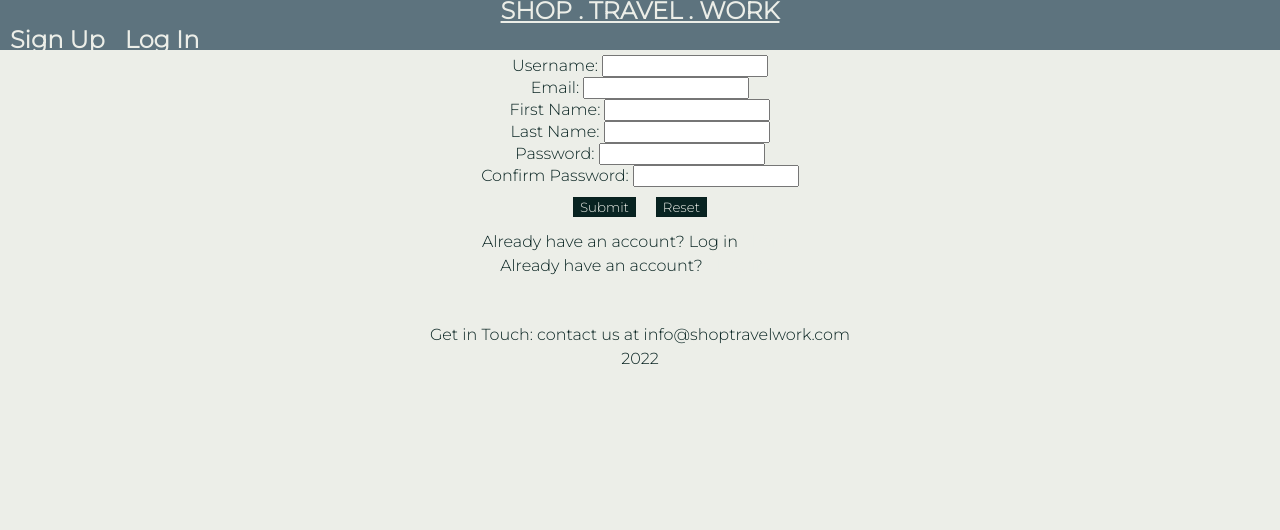
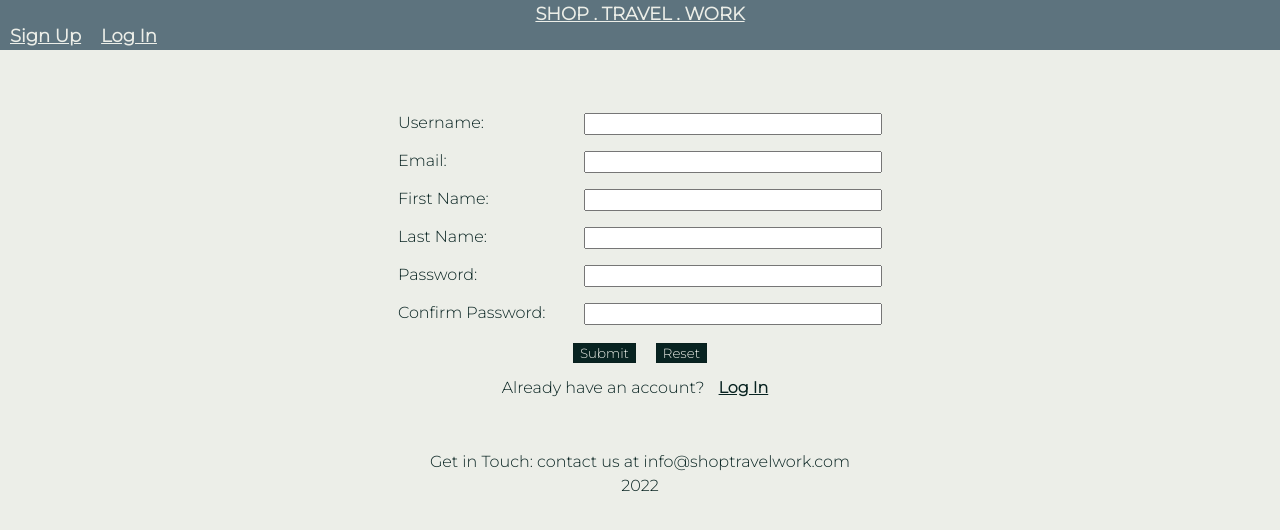
Before and after one commit to pfknight8/shop_travel_work-client, a React (Create React App) app: page /signup in a window 1280 px wide. Shown: the top 530 px of the page. Built offline with nearby package versions, Linux system fonts and the light colour scheme.

Commit message:
Fixed CSS; improved how forms display

```diff
--- a/src/Components/BlogPostForm.jsx
+++ b/src/Components/BlogPostForm.jsx
@@ -3,6 +3,7 @@ import { useState, useEffect } from "react";
 import { useNavigate } from "react-router-dom"
 import { useSelector } from "react-redux";
 import Client from "../Services/api";
+import '../Styles/Form.css'
 
 const BlogPostForm = ({ blogPost }) => {
   const initialForm = blogPost
@@ -59,12 +60,12 @@ const BlogPostForm = ({ blogPost }) => {
   }
 
   return (
-    <div className="post-form">
-      <form onSubmit={handleSubmitPost} onReset={handleReset}>
+    <div id="post-div">
+      <form id="post-form" onSubmit={handleSubmitPost} onReset={handleReset}>
         <div className="form-field">
           <label htmlFor="title">Title: </label>
           <input
-            className="post-input"
+            className="form-input"
             type="text"
             name="title"
             required
@@ -75,7 +76,7 @@ const BlogPostForm = ({ blogPost }) => {
         <div className="form-field">
           <label htmlFor="body">Post Body: </label>
           <textarea
-            className="post-input"
+            className="form-input"
             type="text"
             name="body"
             required
--- a/src/Components/HeaderNav.jsx
+++ b/src/Components/HeaderNav.jsx
@@ -11,15 +11,15 @@ const HeaderNav = () => {
   if (userin) {
     userBtnOpt = (
       <span>
-        <NavLink to={`/profile/${user.id}`}>Profile</NavLink>
-        <NavLink to="/" onClick={LogOut}>Log Out</NavLink>
+        <NavLink className="nav-link" to={`/profile/${user.id}`}>Profile</NavLink>
+        <NavLink className="nav-link" to="/" onClick={LogOut}>Log Out</NavLink>
       </span>
     )
   } else {
     userBtnOpt = (
       <span>
-        <NavLink to="/signup">Sign Up</NavLink>
-        <NavLink to="/login">Log In</NavLink>
+        <NavLink className="nav-link" to="/signup">Sign Up</NavLink>
+        <NavLink className="nav-link" to="/login">Log In</NavLink>
       </span>
       // signup included here temporarily, until appropriate to include the profile page.
     )
@@ -27,10 +27,10 @@ const HeaderNav = () => {
 
   return (
     <div id="navHeader">
-      <NavLink to="/">SHOP . TRAVEL . WORK</NavLink>
+      <NavLink className="nav-link" to="/">SHOP . TRAVEL . WORK</NavLink>
       <div className="header-nav">
         <div className="left-header">
-          {/* <NavLink to="/profile">Profile</NavLink> */}
+          {/* <NavLink className="nav-link" to="/profile">Profile</NavLink> */}
           {userBtnOpt}
         </div>
         <div className="right-header">
--- a/src/Components/ItemForm.jsx
+++ b/src/Components/ItemForm.jsx
@@ -3,6 +3,7 @@ import { useState, useEffect } from "react"
 import { useNavigate } from "react-router-dom"
 import { useSelector } from "react-redux"
 import Client from "../Services/api"
+import '../Styles/Form.css'
 
 const ItemForm = ({ localItem }) => {
   const initialForm = localItem
--- a/src/Components/LocalFareForm.jsx
+++ b/src/Components/LocalFareForm.jsx
@@ -3,6 +3,7 @@ import { useState, useEffect } from "react"
 import { useNavigate } from "react-router-dom"
 import { useSelector } from "react-redux"
 import Client from "../Services/api"
+import '../Styles/Form.css'
 
 const LocalFareForm = ({ localFare }) => {
   const initialForm = localFare
@@ -76,6 +77,7 @@ const LocalFareForm = ({ localFare }) => {
             onChange={handleFormChange}
             defaultValue={initialForm?.category}
           >
+            <option hidden>Select</option>
             <option value="Beverage" aria-label="Beverage">Beverage</option>
             <option value="Breakfast" aria-label="Breakfast">Breakfast</option>
             <option value="Lunch" aria-label="Lunch">Lunch</option>
@@ -109,12 +111,13 @@ const LocalFareForm = ({ localFare }) => {
         <div className="form-field">
           <label htmlFor="establishment">Recommend: </label>
           <select
-            className="form-input"
+            className="form-select"
             name="recommend"
             required
             onChange={handleFormChange}
             defaultValue={initialForm?.recommend}
           >
+            <option hidden>Select</option>
             <option value={-1} aria-label="avoid">Avoid</option>
             <option value={0} aria-label="neutral">Hit or Miss</option>
             <option value={1} aria-label="recommend">Recommended</option>
--- a/src/Pages/BlogPostDetails.js
+++ b/src/Pages/BlogPostDetails.js
@@ -25,7 +25,7 @@ const BlogPostDetails = () => {
   }
 
   return (
-    <div>
+    <div className="details-div">
       <h2>{blogPost.title}</h2>
       <p>{blogPost.body}</p>
       <p>View the contents of a post here</p>
--- a/src/Pages/ItemDetails.js
+++ b/src/Pages/ItemDetails.js
@@ -25,7 +25,7 @@ const ItemDetails = () => {
   }
 
   return localItem && (
-    <div>
+    <div className="details-div">
       <h2>{localItem.name}</h2>
       <p>{localItem.description}</p>
       <h3>{localItem.store}</h3>
--- a/src/Pages/LocalFareDetails.js
+++ b/src/Pages/LocalFareDetails.js
@@ -25,7 +25,7 @@ const LocalFareDetails = () => {
   }
 
   return (
-    <div>
+    <div className="details-div">
       <h2>{localFare.name}</h2>
       <h4>{localFare.category}</h4>
       <p>{localFare.description}</p>
@@ -34,7 +34,9 @@ const LocalFareDetails = () => {
         <button className="edit-btn" onClick={() => toggleFareEditBtn(!fareEditBtn)}>{fareEditBtn ? 'Cancel' : 'Edit'}</button>
         <button className="delete-btn" onClick={handleDelete}>Delete</button>
       </div>
-      {fareEditBtn && <LocalFareForm localFare={localFare} />}
+      <div className="edit-form-holder">
+        {fareEditBtn && <LocalFareForm localFare={localFare} />}
+      </div>
     </div>
   )
 }
--- a/src/Pages/LoginPage.js
+++ b/src/Pages/LoginPage.js
@@ -4,6 +4,7 @@ import { useSelector, useDispatch } from "react-redux"
 import { getUser } from "../store/reducers/userSlice"
 import { LoginUser } from "../Services/auth"
 import Client from "../Services/api"
+import '../Styles/Form.css'
 
 const LoginPage = () => {
   let initialFormState = {}
@@ -24,9 +25,9 @@ const LoginPage = () => {
   }
 
   return (
-    <div>
-      <form onSubmit={handleSubmit}>
-        <div className="login-field">
+    <div id="login-page">
+      <form id="login-form" onSubmit={handleSubmit}>
+        <div className="form-field">
           <label htmlFor="username">Username: </label>
           <input
             className="login-input"
@@ -36,7 +37,7 @@ const LoginPage = () => {
             onChange={handleChange}
           />
         </div>
-        <div className="login-field">
+        <div className="form-field">
           <label htmlFor="password">Password: </label>
           <input
             className="login-input"
@@ -49,7 +50,7 @@ const LoginPage = () => {
         <div className="btn-holder">
           <button className="user-btn" disabled={!formValues.username} type="submit">Submit</button>
         </div>
-        <p className="signup-login-text">Already have an account? Sign Up{' '}<a className="here" href="/signup">here</a></p>
+        <p className="signup-login-text">Already have an account? <a className="here" href="/signup">Sign Up</a></p>
       </form>
     </div>
   )
--- a/src/Pages/SignUp.js
+++ b/src/Pages/SignUp.js
@@ -1,6 +1,7 @@
 import { useNavigate } from "react-router-dom"
 import { useState } from "react"
 import { SignUpUser } from "../Services/auth"
+import '../Styles/Form.css'
 
 const SignUp = () => {
   const initalFormState = {}
@@ -25,12 +26,12 @@ const SignUp = () => {
     setFormValues(initalFormState)
   }
   return (
-    <div>
+    <div id="signup-page">
       <form id="signup-form" onSubmit={handleSubmit} onReset={handleReset}>
         <div className="form-field">
           <label htmlFor="username">Username: </label>
           <input
-            className="signup-field"
+            className="signup-input"
             name="username"
             type="text"
             onChange={handleChange}
@@ -40,7 +41,7 @@ const SignUp = () => {
         <div className="form-field">
           <label htmlFor="email">Email: </label>
           <input
-            className="signup-field"
+            className="signup-input"
             name="email"
             type="email"
             onChange={handleChange}
@@ -50,7 +51,7 @@ const SignUp = () => {
         <div className="form-field">
           <label htmlFor="first_name">First Name: </label>
           <input
-            className="signup-field"
+            className="signup-input"
             name="first_name"
             type="text"
             onChange={handleChange}
@@ -60,7 +61,7 @@ const SignUp = () => {
         <div className="form-field">
           <label htmlFor="last_name">Last Name: </label>
           <input
-            className="signup-field"
+            className="signup-input"
             name="last_name"
             type="text"
             onChange={handleChange}
@@ -70,7 +71,7 @@ const SignUp = () => {
         <div className="form-field">
           <label htmlFor="password">Password: </label>
           <input
-            className="signup-field"
+            className="signup-input"
             name="password"
             type="password"
             onChange={handleChange}
@@ -80,7 +81,7 @@ const SignUp = () => {
         <div className="form-field">
           <label htmlFor="password_conf">Confirm Password: </label>
           <input
-            className="signup-field"
+            className="signup-input"
             name="password_conf"
             type="password"
             onChange={handleChange}
@@ -95,9 +96,8 @@ const SignUp = () => {
           >Submit</button>
           <button className="form-btn" type="reset">Reset</button>
         </div>
-        <p className="signup-login-text">Already have an account? Log in{' '}<a className="here" href="/login">here</a></p>
+        <p className="signup-login-text">Already have an account? <a className="here" href="/login">Log In</a></p>
       </form>
-      <p>Already have an account? <a href="/login">Log In.</a></p>
     </div>
   )
 }
--- a/src/Styles/App.css
+++ b/src/Styles/App.css
@@ -15,7 +15,12 @@
   background-color: #5D737E;
   height: 50px;
   font-size: calc(8px + 2vmin);
-  color: #082321;
+  color: #ECEEE8;
+}
+
+#navHeader {
+  font-size: calc(10px + 1vh);
+  color: #ECEEE8;
 }
 
 .header-nav {
@@ -33,6 +38,10 @@
 
 .App-body {
   margin-top: 50px;
+  display: flex;
+  flex-direction: column;
+  align-items: center;
+  justify-content: center;
 }
 
 button {
@@ -96,6 +105,34 @@ p {
   min-width: 225px;
 }
 
+#login-page {
+  margin-top: 80px;
+  display: flex;
+  flex-direction: column;
+  justify-content: center;
+  align-items: center;
+}
+
+#signup-page {
+  margin-top: 50px;
+  display: flex;
+  flex-direction: column;
+  justify-content: center;
+  align-items: center;
+}
+
+.details-div {
+  display: flex;
+  flex-direction: column;
+  justify-content: center;
+  align-items: center;
+}
+
+.edit-form-holder {
+  width: 90vw;
+  max-width: 500px;
+}
+
 @media (prefers-reduced-motion: no-preference) {
   .App-logo {
     animation: App-logo-spin infinite 20s linear;
--- /dev/null
+++ b/src/Styles/Form.css
@@ -0,0 +1,19 @@
+#signup-form, #login-form {
+  width: 90vw;
+  max-width: 500px;
+}
+
+.form-field {
+  padding: 8px;
+  display: flex;
+  justify-content: space-between;
+  text-align: left;
+}
+
+.form-select {
+  width: 50%
+}
+
+.signup-input, .login-input, .form-input {
+  width: 60%;
+}
--- a/src/Styles/index.css
+++ b/src/Styles/index.css
@@ -22,13 +22,15 @@ a {
 }
 
 a:link, a:visited {
-  color: #ECEEE8;
   text-decoration: underline;
   font-weight: bold;
 }
 a:hover {
-  color: #ECEEE8;
   text-decoration: none;
+}
+
+.nav-link {
+  color: #ECEEE8
 }
 
 code {
```
